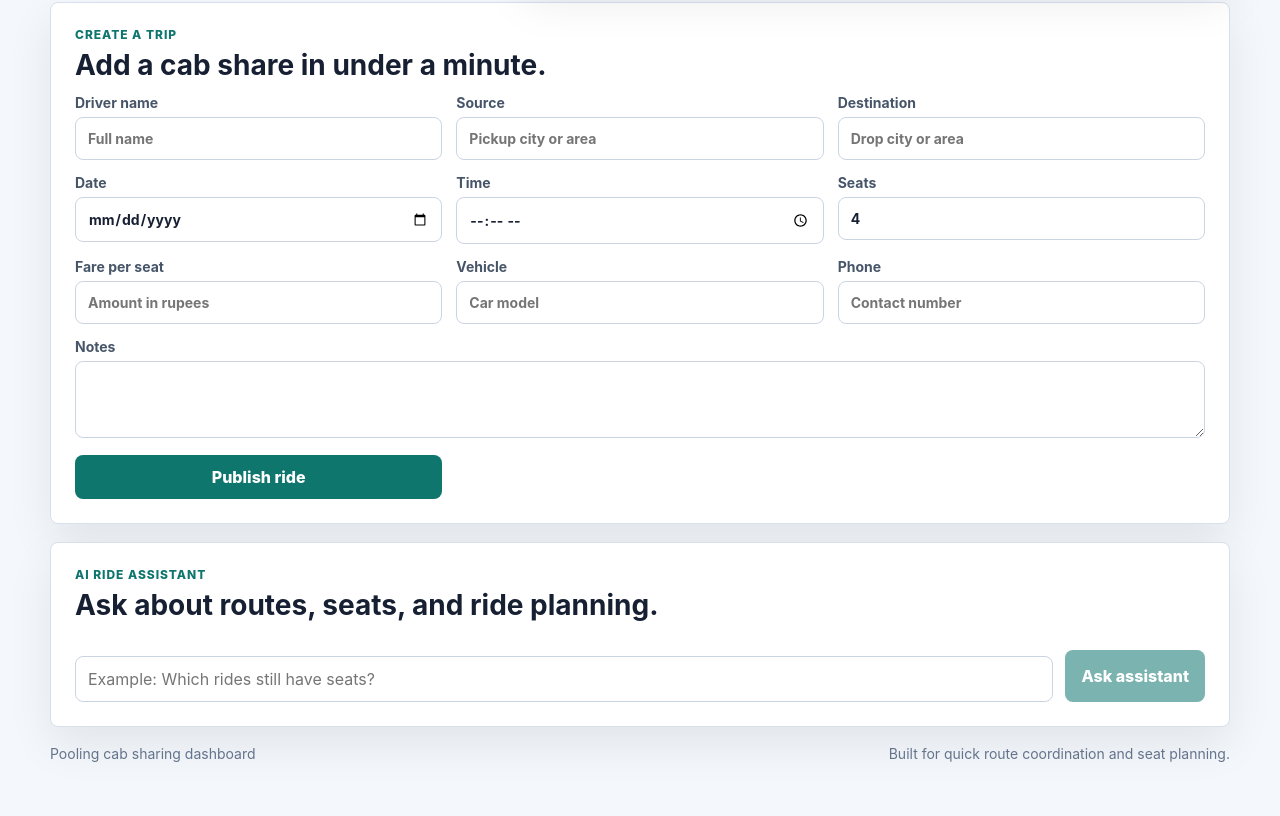
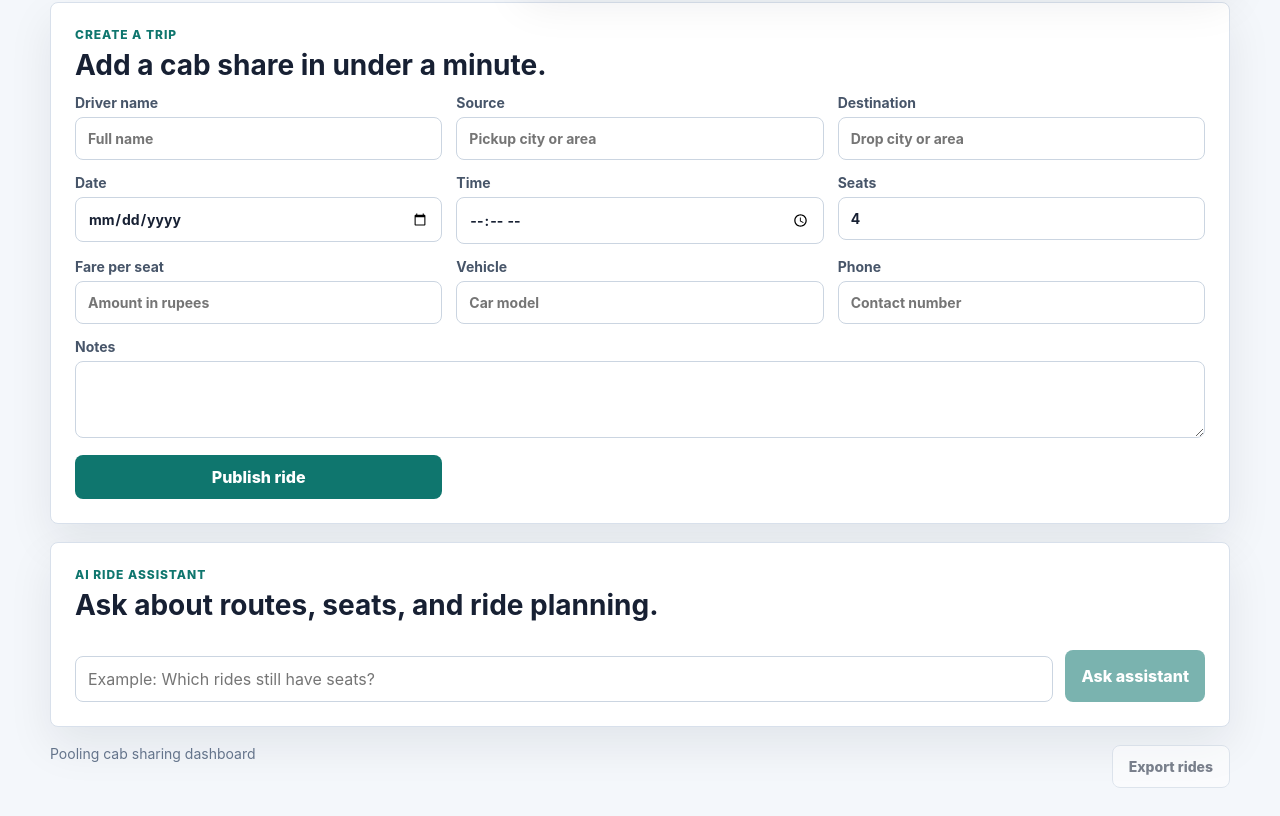
Before and after one commit to Karthisgowda/pooling, a React (Create React App) app: page / in a window 1280 px wide. Shown: the part 860-1676 px from the top of the page. Before the commit the page ends 1650 px from the top, so only its background shows below. Built offline with nearby package versions, Linux system fonts and the light colour scheme.

Commit message:
Add ride data export action

```diff
--- a/src/App.js
+++ b/src/App.js
@@ -209,6 +209,17 @@ function App() {
     setQuery("");
     setStatusFilter("All");
     setSortBy("date");
+  }
+
+  function exportRides() {
+    const payload = JSON.stringify(rides, null, 2);
+    const blob = new Blob([payload], { type: "application/json" });
+    const url = URL.createObjectURL(blob);
+    const link = document.createElement("a");
+    link.href = url;
+    link.download = "pooling-rides.json";
+    link.click();
+    URL.revokeObjectURL(url);
   }
 
   async function askAssistant(event) {
@@ -426,7 +437,9 @@ function App() {
 
       <footer className="footer">
         <span>Pooling cab sharing dashboard</span>
-        <span>Built for quick route coordination and seat planning.</span>
+        <button className="secondary-button compact-button" type="button" onClick={exportRides} disabled={rides.length === 0}>
+          Export rides
+        </button>
       </footer>
     </main>
   );
```
